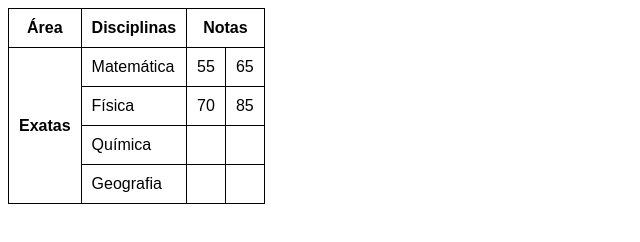
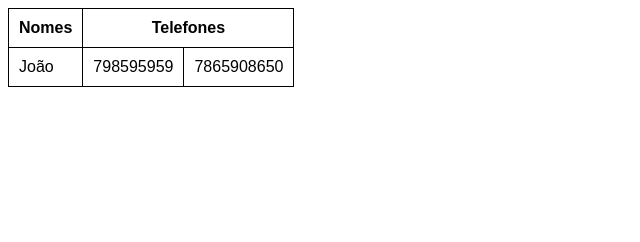
Before and after one commit to tiagoalves32/html-css, a plain HTML site: page Desafios/desafios-012/desafio-tabela.html in a window 1280 px wide. Shown: the whole page, without its empty margins (0-640 px from the left). Drawn offline with Linux system fonts and the light colour scheme.

Commit message:
Atualizei desafio tabela

```diff
--- a/Desafios/desafios-012/desafio-tabela.html
+++ b/Desafios/desafios-012/desafio-tabela.html
@@ -24,36 +24,22 @@
 </head>
 <body>
     <table>
-        <thead>
-            <tr>
-                <th>Área</th>
-                <th scope="col">Disciplinas</th>
-                <th colspan="2">Notas</th>
-            </tr>
+    <thead>
+        <tr>
+            <th>Nomes</th>
+            <th colspan="2">Telefones</th>
+          </tr>
 
         </thead>
         <tbody>
             <tr>
-                <th rowspan="4">Exatas</th>
-                <td>Matemática</td>
-                <td>55</td>
-                <td>65</td>
+                <td>João</td>
+                <td>798595959</td>
+                <td>7865908650</td>
             </tr>
-            <tr>
-                <td>Física</td>
-                <td>70</td>
-                <td>85</td>
-            </tr>
-            <tr>
-                <td>Química</td>
-                <td></td>
-                <td></td>
-            </tr>
-            <tr>
-                <td>Geografia</td>
-                <td></td>
-                <td></td>
-            </tr>
+
+
+
 
 
 
```
